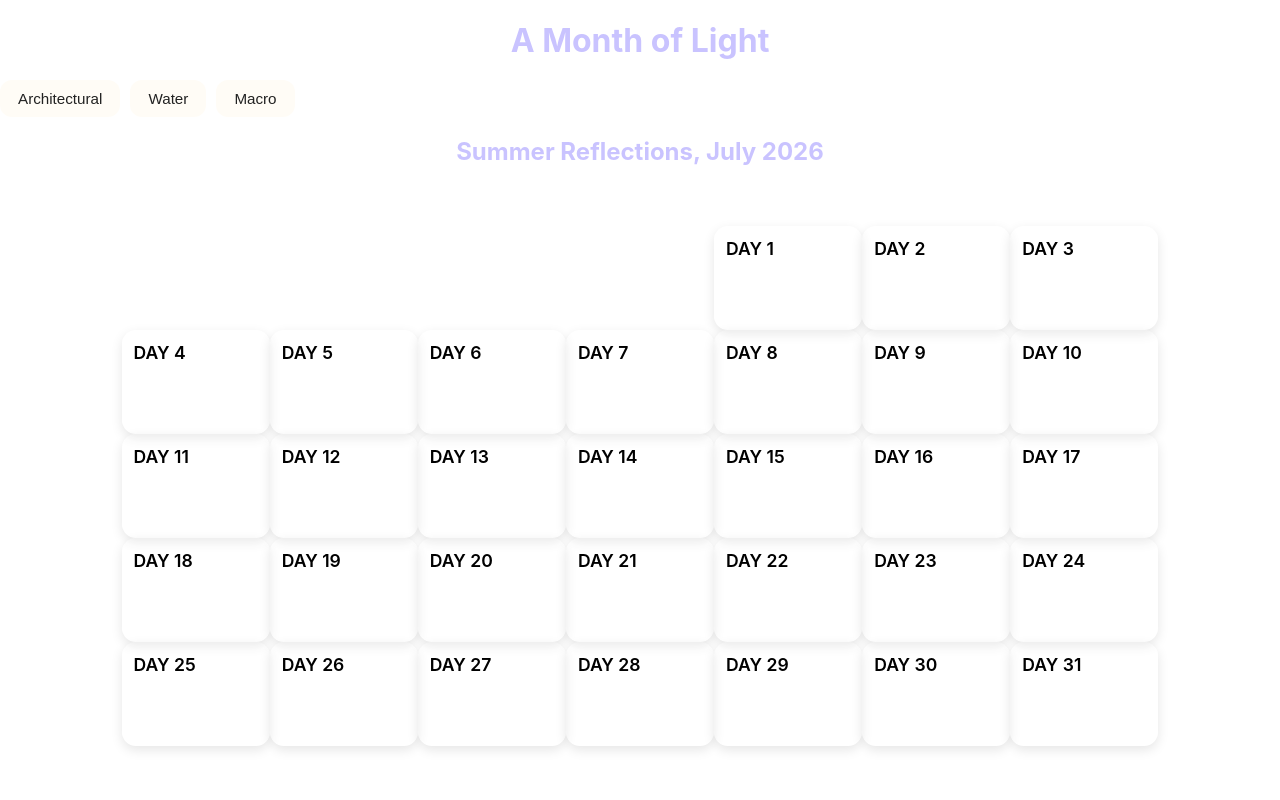
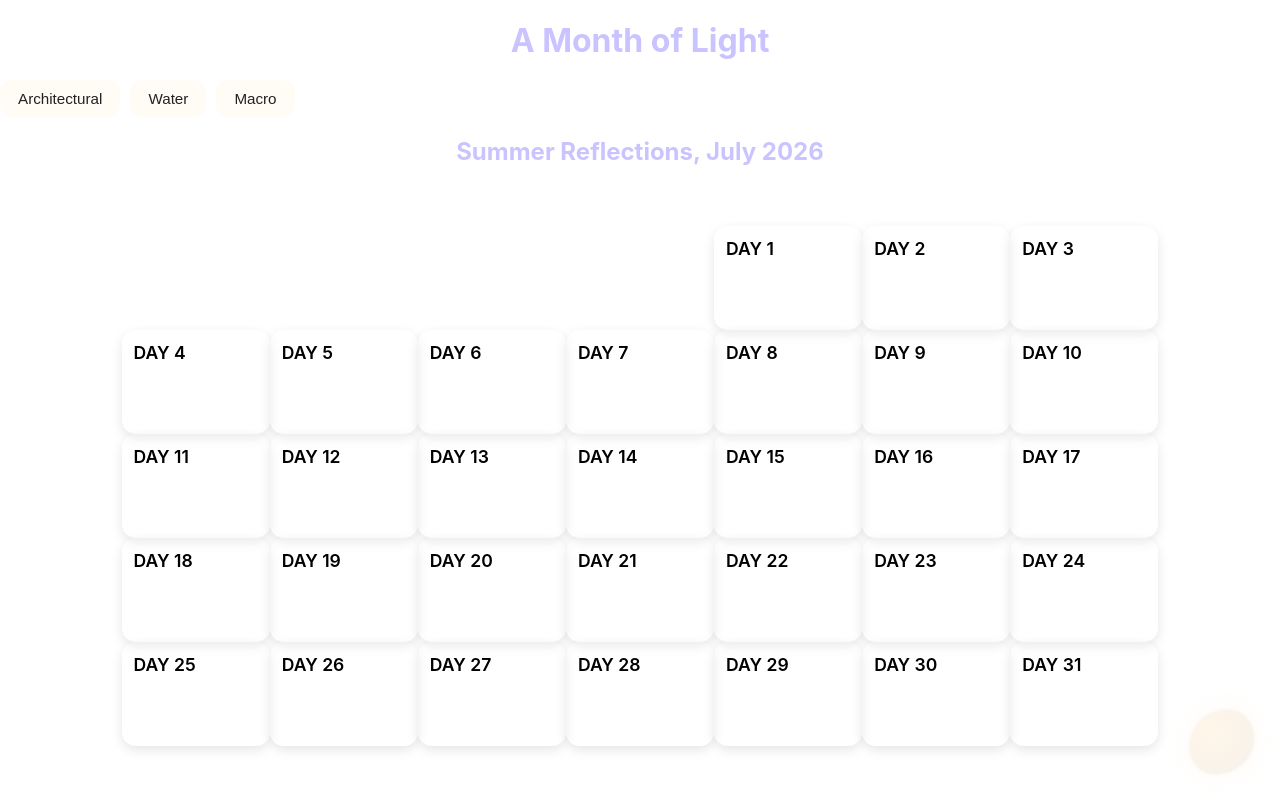
Before and after one commit to SOliv1/reflections-in-light, a React (Create React App) app: page / in a window 1280 px wide. Built offline with nearby package versions, Linux system fonts and the light colour scheme.

Commit message:
add the jewel-like reflections Orb at the bottom right crner

```diff
--- a/src/App.css
+++ b/src/App.css
@@ -1,3 +1,10 @@
+
+.App {
+  transition: background 0.6s ease,
+  color 0.6s ease,
+  filter 0.6s ease;
+}
+
 .mode-architectural {
   --mode-accent: rgba(255, 245, 230, 0.35); /* warm white */
   --mode-shadow: rgba(255, 255, 255, 0.2);
@@ -35,3 +42,127 @@ button:hover {
   background: var(--mode-glow);
   transform: scale(1.03);
 }
+
+/* Mood Orb */
+
+.mood-orb {
+  position: fixed;
+  bottom: 24px;
+  right: 24px;
+  width: 64px;
+  height: 64px;
+
+  border-radius: 58% 42% 60% 40% / 55% 45% 58% 42%;
+
+  /*background:
+    linear-gradient(135deg, rgba(255, 180, 220, 0.35), rgba(180, 220, 255, 0.35)),
+    linear-gradient(45deg, rgba(255, 255, 200, 0.4), rgba(200, 255, 255, 0.25)),
+    radial-gradient(circle at 30% 30%, rgba(255, 255, 255, 0.9), rgba(200, 200, 200, 0.25)); */
+
+
+  background:
+  linear-gradient(135deg,
+    rgba(255, 150, 200, 0.55),   /* rose streak */
+    rgba(120, 220, 255, 0.45)    /* aqua streak */
+  ),
+  linear-gradient(45deg,
+    rgba(255, 230, 150, 0.45),   /* gold shimmer */
+    rgba(255, 180, 220, 0.35)    /* rose-gold blend */
+  ),
+  radial-gradient(circle at 30% 30%,
+    rgba(255, 255, 255, 0.95),   /* bright glass core */
+    rgba(200, 200, 200, 0.25)    /* soft fade */
+  );
+
+
+  border: 2px solid rgba(255, 255, 255, 0.55);
+
+  box-shadow:
+    0 0 26px var(--mode-glow),
+    inset 0 0 18px rgba(255, 255, 255, 0.55);
+
+  backdrop-filter: blur(8px);
+  cursor: pointer;
+  transition: transform 0.4s ease, box-shadow 0.4s ease, background 0.4s ease;
+}
+
+    /* Water (blue glass + cool green) */
+.mode-water .mood-orb {
+  background: radial-gradient(
+    circle at 30% 30%,
+    rgba(180, 220, 255, 0.9),
+    rgba(120, 180, 220, 0.35)
+  );
+}
+
+    /* Macro (rose + gold) */
+.mode-macro .mood-orb {
+  background: radial-gradient(
+    circle at 30% 30%,
+    rgba(255, 200, 230, 0.9),
+    rgba(255, 160, 190, 0.35)
+  );
+}
+
+.mode-architectural .mood-orb {
+  background: radial-gradient(
+    circle at 30% 30%,
+    rgba(255, 245, 230, 0.9),
+    rgba(230, 215, 200, 0.35)
+  );
+}
+
+
+.mood-orb:hover {
+  transform: scale(1.06);
+}
+
+.mood-orb:active {
+  transform: scale(0.94);
+}
+    /* Shimmer */
+@keyframes orb-shimmer {
+  0% {
+    box-shadow: 0 0 18px var(--mode-glow);
+  }
+  50% {
+    box-shadow: 0 0 26px var(--mode-glow);
+  }
+  100% {
+    box-shadow: 0 0 18px var(--mode-glow);
+  }
+}
+    /* Ripple */
+@keyframes orb-ripple {
+  0% {
+    transform: scale(1);
+  }
+
+  50% {
+    transform: scale(1.04);
+  }
+
+  100% {
+    transform: scale(1);
+  }
+}
+
+    /* Orb-sparkle */
+@keyframes orb-sparkle {
+  0% {filter: brightness(1);}
+ 50% {filter: brightness(1.25);}
+ 100% {filter: brightness(1);}
+}
+
+    /* Mode Specific animations(mode) */
+.mode-architectural .mood-orb {
+  animation: orb-shimmer 3.5s ease-in-out infinite;
+}
+
+.mode-water .mood-orb {
+  animation: orb-ripple 4s ease-in-out infinite;
+}
+
+.mode-macro .mood-orb {
+  animation: orb-sparkle 2.8s ease-in-out infinite;
+}
--- a/src/App.js
+++ b/src/App.js
@@ -17,6 +17,20 @@ function App() {
       </div>
 
       <Calendar />
+
+      <div
+      className="mood-orb"
+      onClick={() => {
+        if (mode === "architectural") setMode("water");
+        else if (mode === "water") setMode("macro");
+        else setMode("architectural");
+      }}
+     ></div>
+
+
+
+
+
     </div>
   );
 }
```
Also changed, not shown: 1 other file (tests, documents, lock files or other folders).
